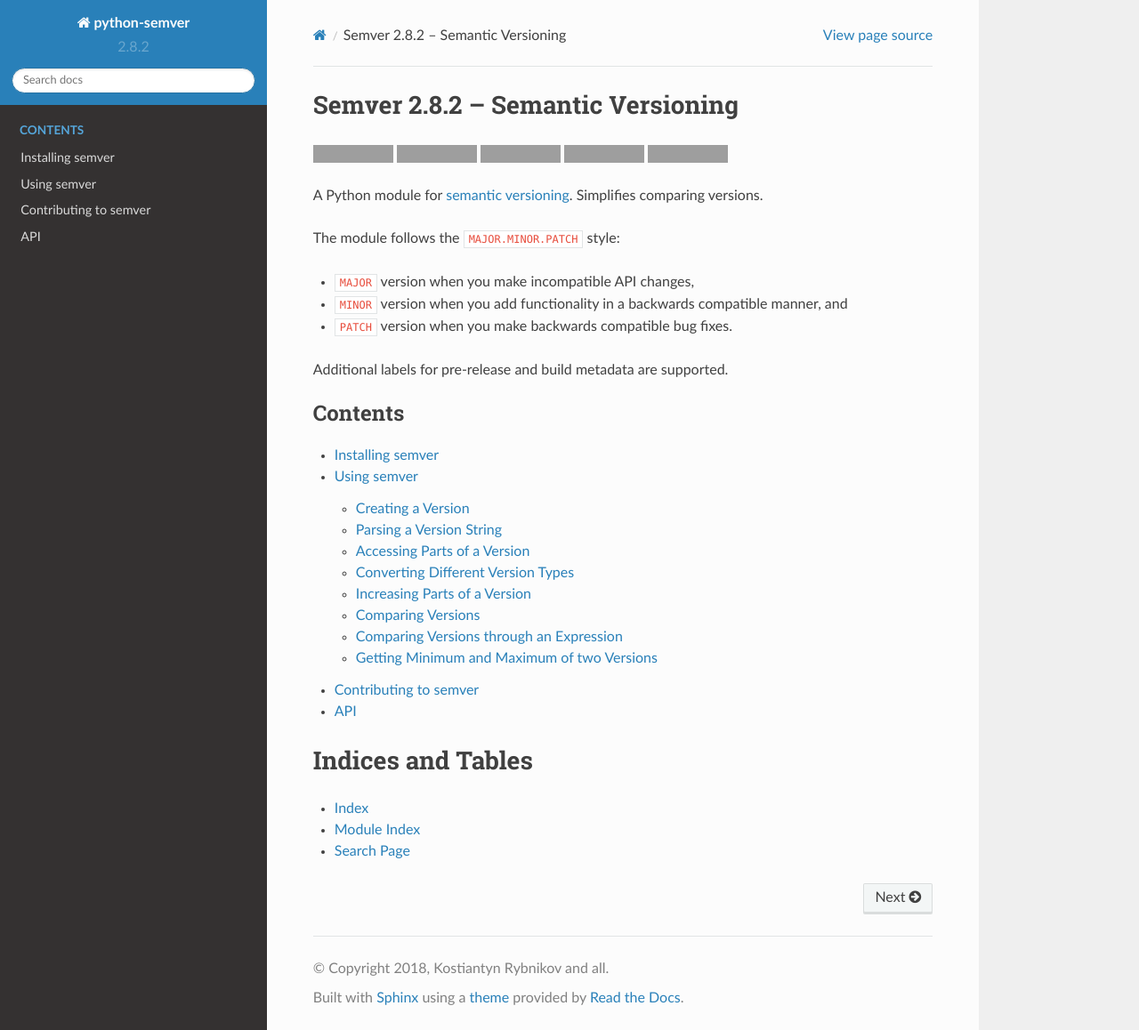
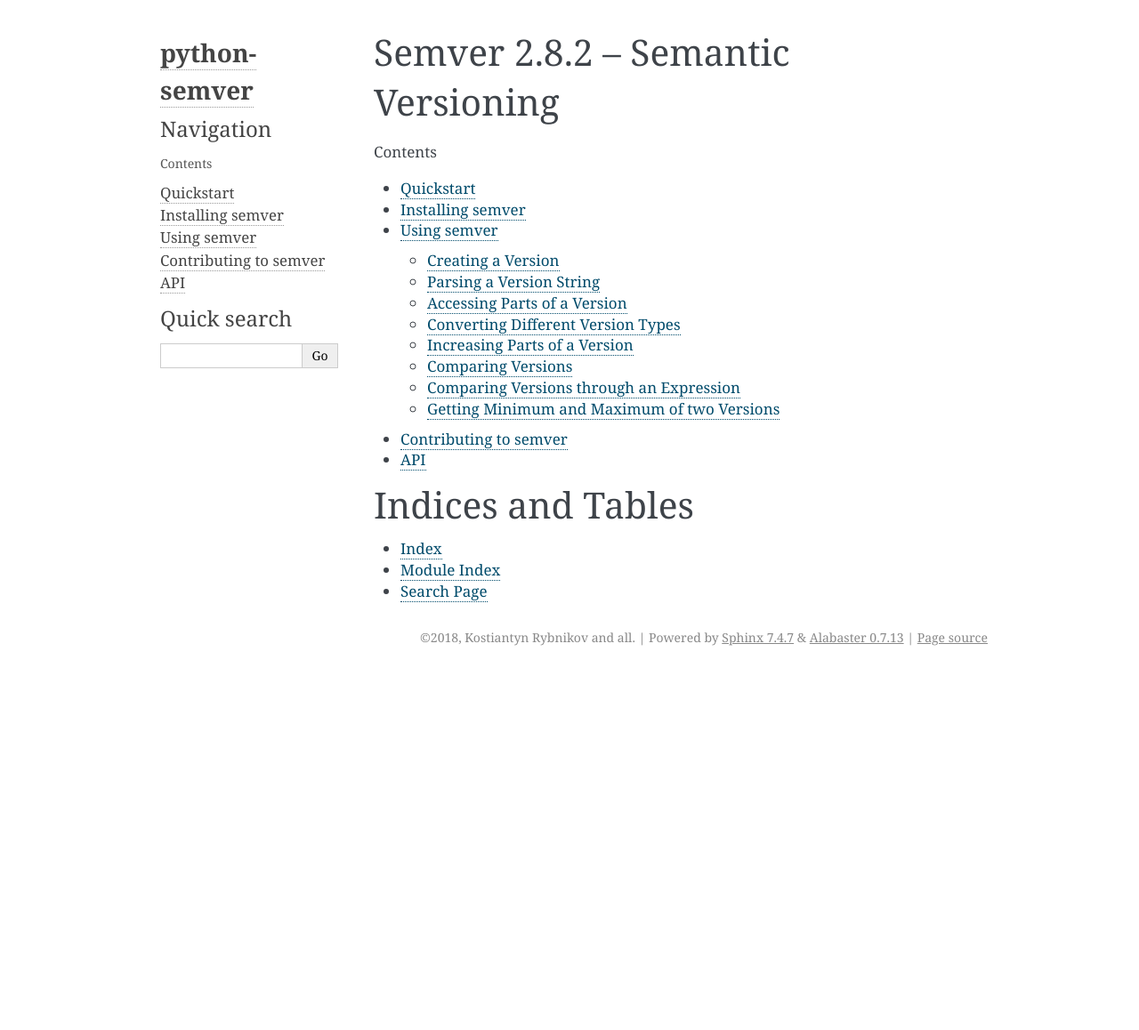
Before and after one commit to python-semver/python-semver, a Sphinx documentation site: the page built from docs/index.rst, in a window 1280 px wide and 1158 px high. Shown: the whole window at 89% size. Built offline with Sphinx 7.4.7, drawn with Linux system fonts in a browser that asks for light colours; grey boxes are pictures that could not be loaded.

Commit message:
Fix #154: Improve Description
* Improve README and describe a short session with parsing a
  version string and access the different parts of a version.
* Include README (=Quickstart) as part of the documentation.
* Add missing docstrings for properties

```diff
--- a/docs/conf.py
+++ b/docs/conf.py
@@ -87,7 +87,7 @@
 # a list of builtin themes.
 #
 # html_theme = 'alabaster'
-html_theme = 'sphinx_rtd_theme'
+html_theme = 'alabaster'
 
 # Theme options are theme-specific and customize the look and feel of a theme
 # further.  For a list of options available for each theme, see the
--- a/docs/index.rst
+++ b/docs/index.rst
@@ -1,51 +1,17 @@
 Semver |version| -- Semantic Versioning
 =======================================
-
-|build-status| |latest-version| |python-support| |downloads| |license|
-
-.. python-semver documentation master file, created by
-   sphinx-quickstart on Tue May  1 16:51:19 2018.
-   You can adapt this file completely to your liking, but it should at least
-   contain the root `toctree` directive.
-
-A Python module for `semantic versioning`_. Simplifies comparing versions.
-
-The module follows the ``MAJOR.MINOR.PATCH`` style:
-
-* ``MAJOR`` version when you make incompatible API changes,
-* ``MINOR`` version when you add functionality in a backwards compatible manner, and
-* ``PATCH`` version when you make backwards compatible bug fixes.
-
-Additional labels for pre-release and build metadata are supported.
-
 
 
 .. toctree::
    :maxdepth: 2
    :caption: Contents
 
+   readme
    install
    usage
    development
    api
 
-
-.. |latest-version| image:: https://img.shields.io/pypi/v/semver.svg
-   :alt: Latest version on PyPI
-   :target: https://pypi.python.org/pypi/semver
-.. |build-status| image:: https://travis-ci.org/k-bx/python-semver.svg?branch=master
-   :alt: Build status
-   :target: https://travis-ci.org/k-bx/python-semver
-.. |python-support| image:: https://img.shields.io/pypi/pyversions/semver.svg
-   :target: https://pypi.python.org/pypi/semver
-   :alt: Python versions
-.. |downloads| image:: https://img.shields.io/pypi/dm/semver.svg
-   :alt: Monthly downloads from PyPI
-   :target: https://pypi.python.org/pypi/semver
-.. |license| image:: https://img.shields.io/pypi/l/semver.svg
-   :alt: Software license
-   :target: https://github.com/k-bx/python-semver/blob/master/LICENSE.txt
-.. _semantic versioning: http://semver.org/
 
 
 Indices and Tables
--- /dev/null
+++ b/docs/readme.rst
@@ -0,0 +1 @@
+.. include:: ../README.rst
--- a/docs/usage.rst
+++ b/docs/usage.rst
@@ -235,7 +235,7 @@
 
 
 Comparing Versions through an Expression
----------------------------------------
+----------------------------------------
 
 If you need a more fine-grained approach of comparing two versions,
 use the :func:`semver.match` function. It expects two arguments:
--- a/semver.py
+++ b/semver.py
@@ -107,6 +107,7 @@
 
     @property
     def major(self):
+        """The major part of a version"""
         return self._major
 
     @major.setter
@@ -115,6 +116,7 @@
 
     @property
     def minor(self):
+        """The minor part of a version"""
         return self._minor
 
     @minor.setter
@@ -123,6 +125,7 @@
 
     @property
     def patch(self):
+        """The patch part of a version"""
         return self._patch
 
     @patch.setter
@@ -131,6 +134,7 @@
 
     @property
     def prerelease(self):
+        """The prerelease part of a version"""
         return self._prerelease
 
     @prerelease.setter
@@ -139,6 +143,7 @@
 
     @property
     def build(self):
+        """The build part of a version"""
         return self._build
 
     @build.setter
```
Also changed, not shown: README.rst (+74 -7 lines).
